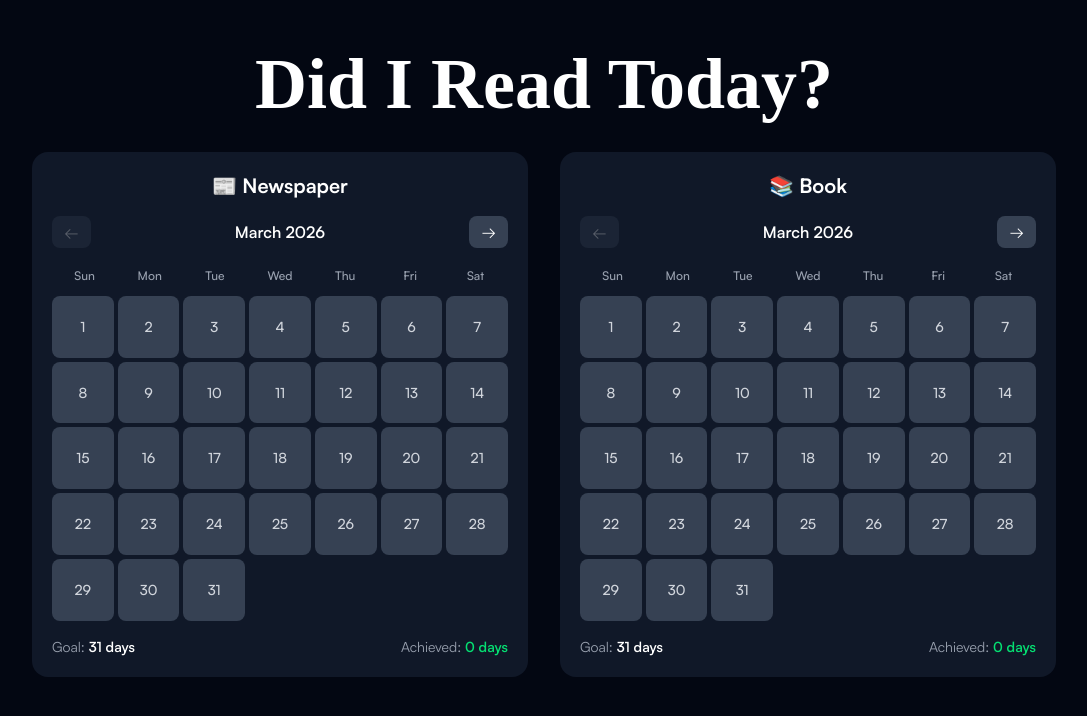
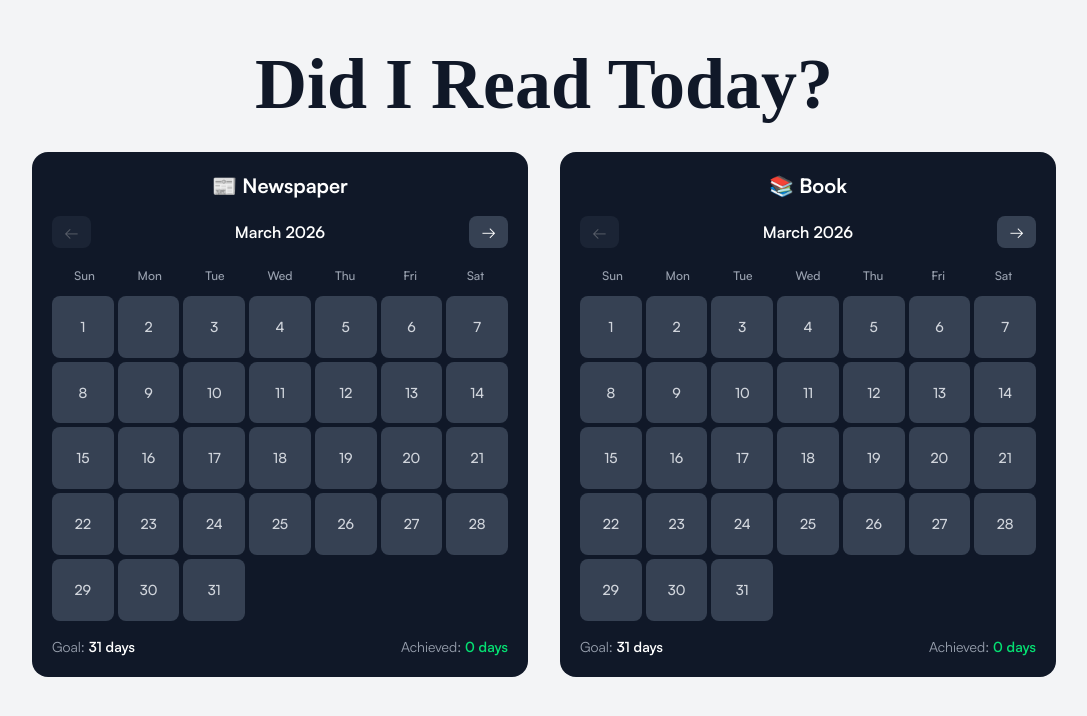
Before and after one commit to brixdorf/did-i-read, a React (Vite) app in the folder frontend/: page / in a window 1280 px wide. Shown: the top 716 px of the page, without its empty margins (96-1183 px from the left). Built offline with nearby package versions, Linux system fonts and the light colour scheme; a web font is replaced by a local one.

Commit message:
Added dark mode to Homepage

```diff
--- a/frontend/src/pages/HomePage.jsx
+++ b/frontend/src/pages/HomePage.jsx
@@ -2,8 +2,8 @@ import Calendar from '../components/Calendar'
 
 export default function HomePage() {
   return (
-    <div className="min-h-screen bg-gray-950 text-white p-4 pt-12">
-      <h1 className="text-7xl font-bold text-center mb-8 font-heading">
+    <div className="min-h-screen bg-gray-100 dark:bg-gray-950 p-4 pt-12">
+      <h1 className="text-7xl text-gray-900 dark:text-white font-bold text-center mb-8 font-heading">
         Did I Read Today?
       </h1>
       <div className="flex flex-col md:flex-row gap-8 max-w-5xl mx-auto">
```
